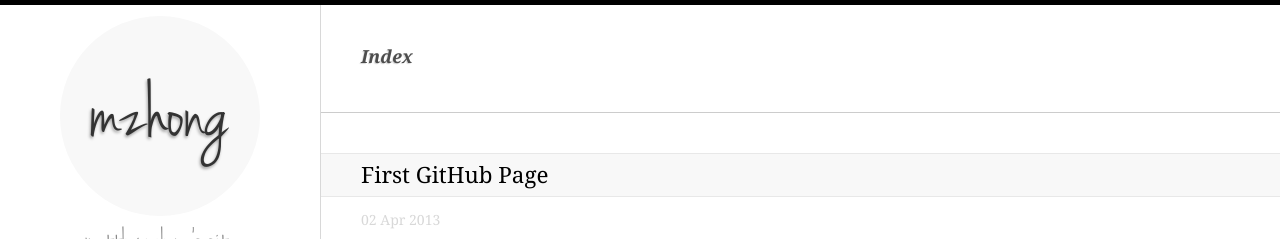
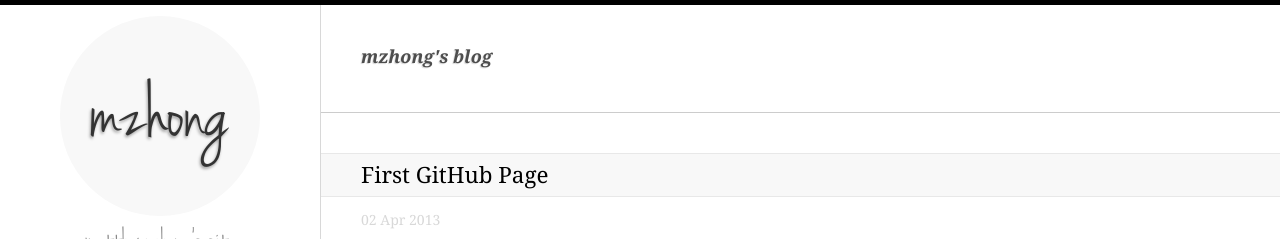
Before and after one commit to flowerszhong/flowerszhong.github.com, a Jekyll site: the page built from index.html, in a window 1280 px wide and 900 px high. Shown: the top 239 px of the window. Built offline with Jekyll 4.4.1, drawn with Linux system fonts in a browser that asks for light colours; Markdown is read by kramdown in place of the engine named in the settings; the list of posts is cut into pages by our own code.

Commit message:
mzhong's blog

```diff
--- a/index.html
+++ b/index.html
@@ -1,6 +1,6 @@
 ---
 layout: default
-date: Index
+date: mzhong's blog
 ---
 {% for rpost in paginator.posts %}
   <article class="post fn-clear">
```
